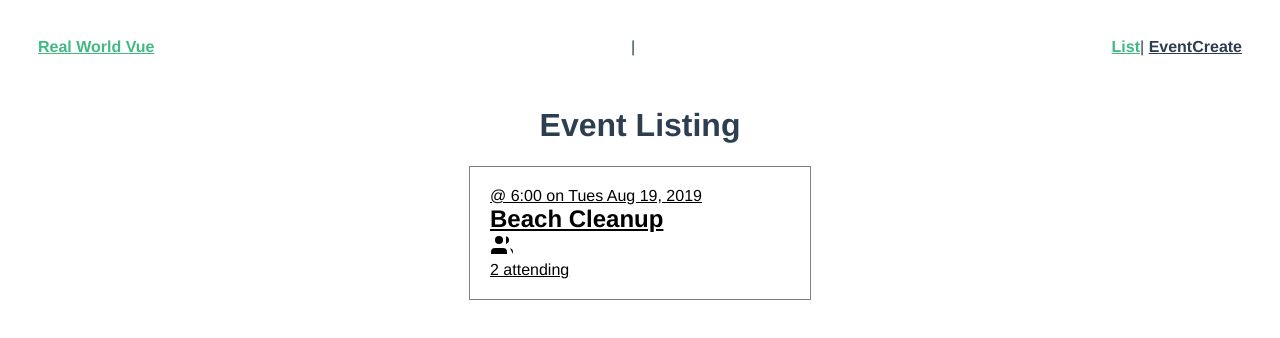
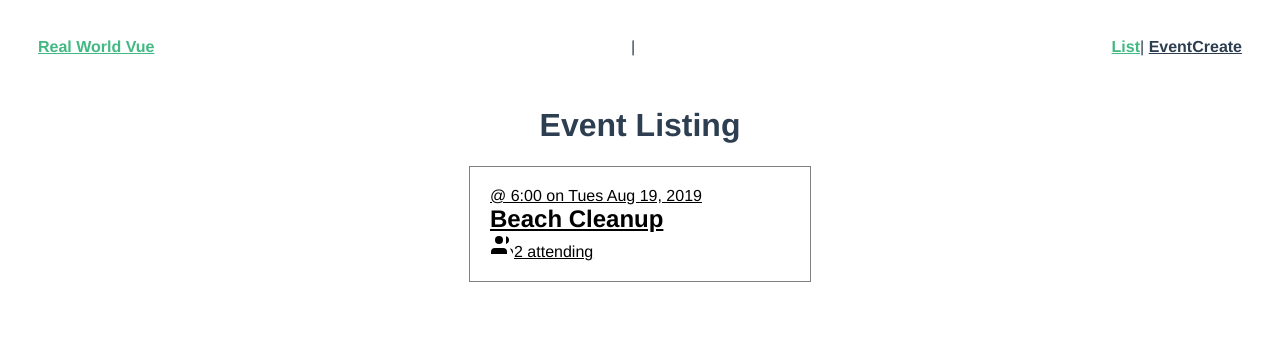
Before and after one commit to nikolay4irkov/vue-router, a Vue app: page / in a window 1280 px wide. Shown: the top 338 px of the page. Built offline with nearby package versions, Linux system fonts and the light colour scheme.

Commit message:
slot added to BaseIcon

```diff
--- a/src/components/BaseIcon.vue
+++ b/src/components/BaseIcon.vue
@@ -3,6 +3,7 @@
     <svg class="icon" :width="width" :height="height">
       <use v-bind="{ 'xlink:href': '/feather-sprite.svg#' + name }" />
     </svg>
+    <slot></slot>
   </div>
 </template>
 
--- a/src/components/EventCard.vue
+++ b/src/components/EventCard.vue
@@ -3,8 +3,7 @@
     <div class="event-card">
       <span>@ {{ event.time }} on {{ event.date }}</span>
       <h4 class="title">{{ event.title }}</h4>
-      <BaseIcon name="users" />
-      <span>{{ event.attendees.length }} attending</span>
+      <BaseIcon name="users">{{ event.attendees.length }} attending</BaseIcon>
     </div>
   </router-link>
 </template>
```
